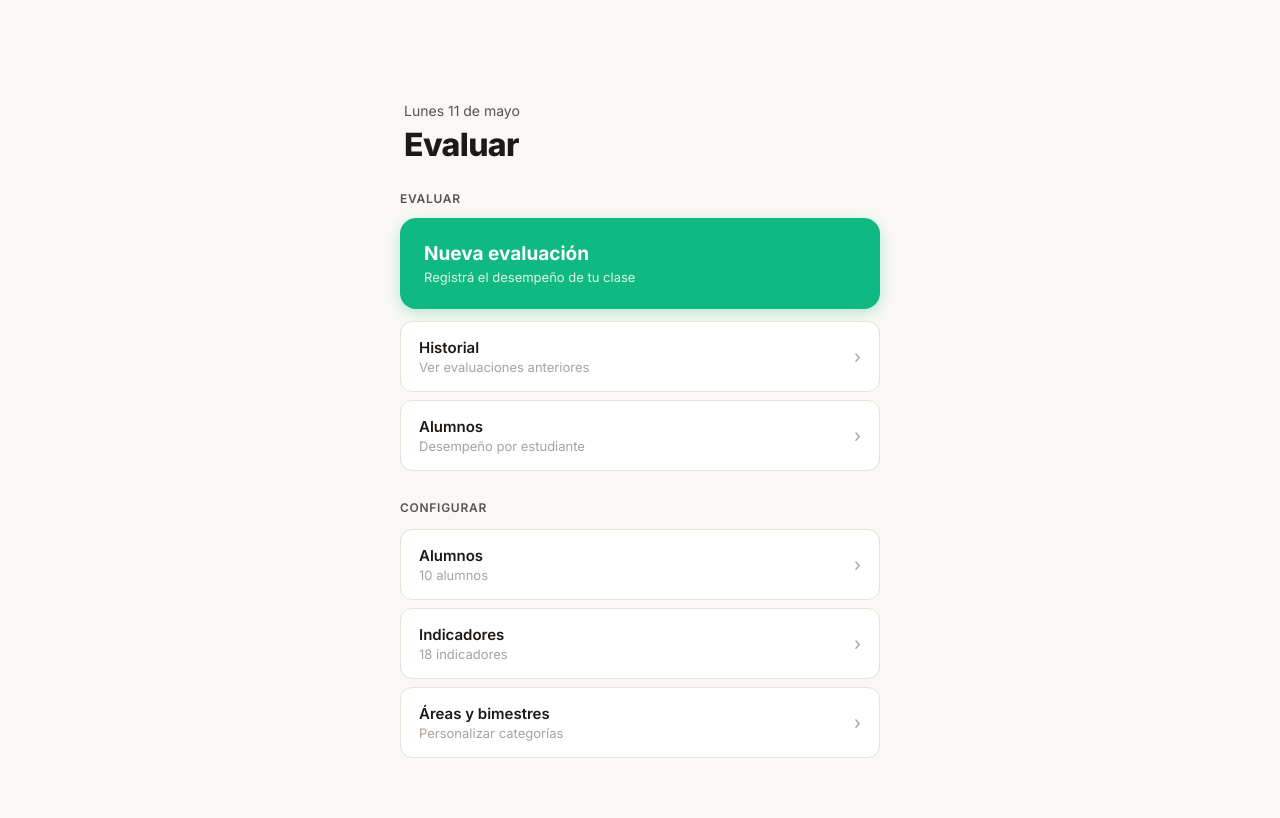
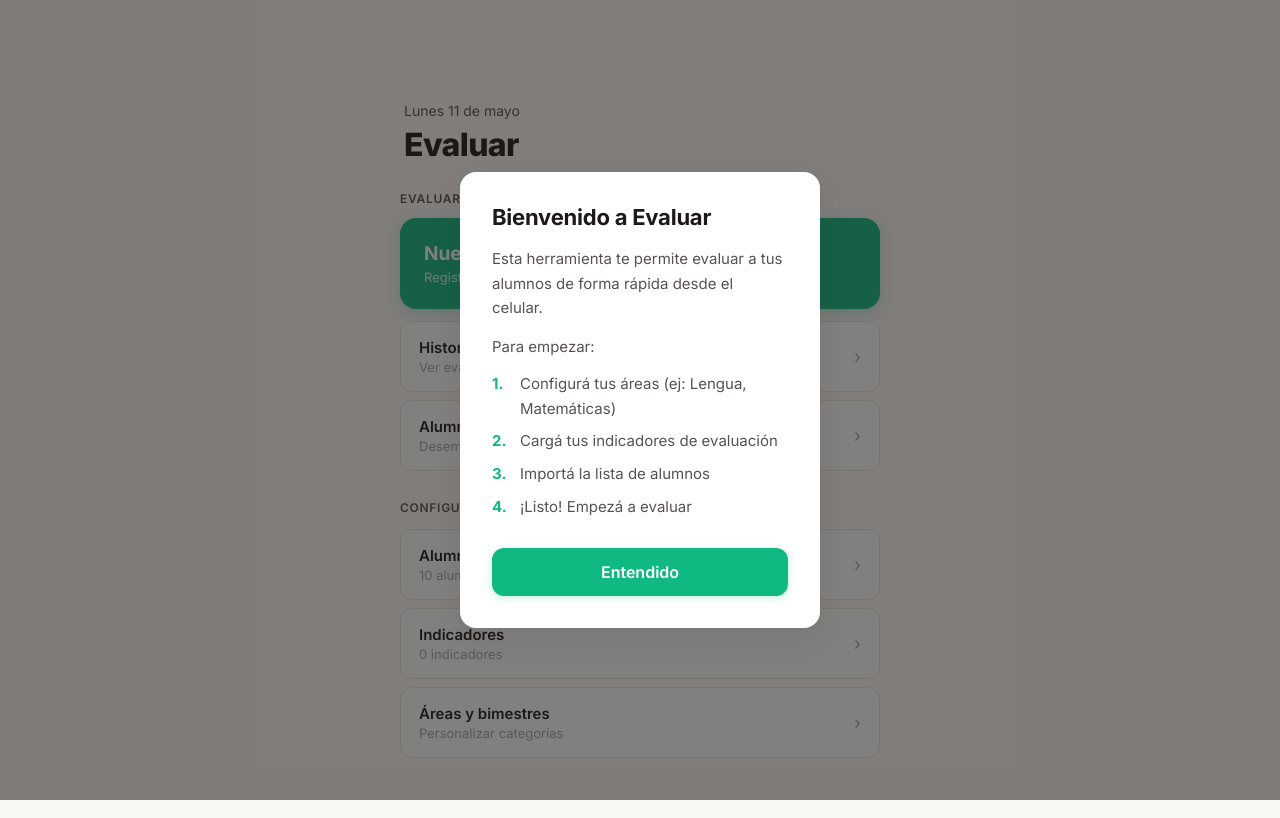
Before and after one commit to gbatt-uy/evaluar, a plain HTML site: page index.html in a window 1280 px wide. Drawn offline with Linux system fonts and the light colour scheme.

Commit message:
Remove defaults, add onboarding popup

```diff
--- a/index.html
+++ b/index.html
@@ -314,6 +314,21 @@
   .toast { position: fixed; bottom: 24px; left: 50%; transform: translateX(-50%) translateY(20px); background: var(--text); color: white; padding: 12px 20px; border-radius: 999px; font-size: 14px; font-weight: 500; opacity: 0; pointer-events: none; transition: opacity .25s ease, transform .25s ease; z-index: 100; box-shadow: var(--shadow-lg); white-space: nowrap; }
   .toast.show { opacity: 1; transform: translateX(-50%) translateY(0); }
 
+  /* ============================================================
+   * ONBOARDING MODAL
+   * ============================================================ */
+  .onboarding-overlay { position: fixed; inset: 0; background: rgba(28,25,23,0.55); display: flex; align-items: center; justify-content: center; padding: 20px; z-index: 200; animation: fadeIn .28s ease; }
+  .onboarding-overlay[hidden] { display: none; }
+  .onboarding-card { background: var(--surface); border-radius: 16px; padding: 32px; width: 100%; max-width: 360px; box-shadow: var(--shadow-lg); animation: fadeIn .32s ease; }
+  .onboarding-title { font-size: 22px; font-weight: 700; letter-spacing: -0.01em; line-height: 1.2; margin-bottom: 16px; color: var(--text); }
+  .onboarding-text { font-size: 15px; line-height: 1.65; color: var(--text-soft); margin-bottom: 14px; }
+  .onboarding-text-tight { font-size: 15px; line-height: 1.65; color: var(--text-soft); margin-bottom: 8px; }
+  .onboarding-list { list-style: none; padding: 0; margin: 0 0 24px 0; counter-reset: step; }
+  .onboarding-list li { font-size: 15px; line-height: 1.65; color: var(--text-soft); padding: 4px 0; display: flex; gap: 12px; align-items: baseline; }
+  .onboarding-list li::before { content: counter(step) "."; counter-increment: step; color: var(--primary); font-weight: 700; flex-shrink: 0; min-width: 16px; }
+  .onboarding-btn { width: 100%; height: 48px; border-radius: 12px; background: var(--primary); color: white; font-weight: 600; font-size: 16px; box-shadow: 0 2px 8px rgba(16,185,129,0.24); transition: background .15s ease, transform .08s ease; }
+  .onboarding-btn:active { background: var(--primary-dark); transform: scale(0.98); }
+
   .legend { display: flex; flex-wrap: wrap; gap: 12px; margin-bottom: 12px; font-size: 12px; color: var(--text-soft); }
   .legend-item { display: inline-flex; align-items: center; gap: 6px; }
   .legend-item .dot { width: 9px; height: 9px; }
@@ -337,6 +352,20 @@
 <body>
 <div id="app"></div>
 <div class="toast" id="toast"></div>
+<div class="onboarding-overlay" id="onboarding" hidden>
+  <div class="onboarding-card" role="dialog" aria-modal="true" aria-labelledby="onboarding-title">
+    <h2 class="onboarding-title" id="onboarding-title">Bienvenido a Evaluar</h2>
+    <p class="onboarding-text">Esta herramienta te permite evaluar a tus alumnos de forma rápida desde el celular.</p>
+    <p class="onboarding-text-tight">Para empezar:</p>
+    <ol class="onboarding-list">
+      <li>Configurá tus áreas (ej: Lengua, Matemáticas)</li>
+      <li>Cargá tus indicadores de evaluación</li>
+      <li>Importá la lista de alumnos</li>
+      <li>¡Listo! Empezá a evaluar</li>
+    </ol>
+    <button class="onboarding-btn" id="onboarding-close" type="button">Entendido</button>
+  </div>
+</div>
 
 <script>
 'use strict';
@@ -350,33 +379,14 @@ const CONFIG = {
 };
 
 const DEFAULTS = {
-  AREAS: ['Lengua'],
+  AREAS: [],
   BIMESTERS: ['1er Bimestre', '2do Bimestre', '3er Bimestre', '4to Bimestre'],
   STUDENTS: [
     'Sofía Martínez', 'Tomás García', 'Valentina López', 'Mateo Rodríguez',
     'Camila Fernández', 'Santiago Pérez', 'Isabella González', 'Benjamín Díaz',
     'Lucía Torres', 'Joaquín Ramírez'
   ],
-  INDICATORS: [
-    'Lee textos narrativos con fluidez y entonación adecuada',
-    'Comprende el sentido global de un texto leído',
-    'Identifica personajes, lugar y tiempo en una narración',
-    'Reconoce la estructura del texto narrativo (inicio, nudo, desenlace)',
-    'Distingue entre texto literario y no literario',
-    'Produce textos narrativos breves con coherencia',
-    'Usa correctamente mayúsculas al inicio de oraciones y nombres propios',
-    'Aplica reglas de acentuación en palabras agudas, graves y esdrújulas',
-    'Reconoce sustantivos comunes y propios',
-    'Identifica adjetivos calificativos en oraciones',
-    'Conjuga verbos en presente, pasado y futuro',
-    'Usa correctamente los signos de puntuación',
-    'Construye oraciones con sujeto y predicado claros',
-    'Amplía su vocabulario incorporando sinónimos y antónimos',
-    'Expresa opiniones de forma oral con claridad',
-    'Escucha con atención y respeta el turno de palabra',
-    'Realiza inferencias a partir de textos leídos',
-    'Revisa y corrige sus propios escritos'
-  ]
+  INDICATORS: []
 };
 
 const VALORACIONES = [
@@ -1695,12 +1705,30 @@ function exportCSV() {
 }
 
 /* ============================================================
+ * ONBOARDING
+ * ============================================================ */
+const ONBOARDING_KEY = 'onboarding_done';
+
+function showOnboardingIfNeeded() {
+  if (localStorage.getItem(ONBOARDING_KEY)) return;
+  const overlay = $('onboarding');
+  const closeBtn = $('onboarding-close');
+  if (!overlay || !closeBtn) return;
+  overlay.hidden = false;
+  closeBtn.addEventListener('click', () => {
+    localStorage.setItem(ONBOARDING_KEY, '1');
+    overlay.hidden = true;
+  }, { once: true });
+}
+
+/* ============================================================
  * INIT
  * ============================================================ */
 function init() {
   DB.load();
   state.screen = 'home';
   render();
+  showOnboardingIfNeeded();
 }
 
 init();
```
